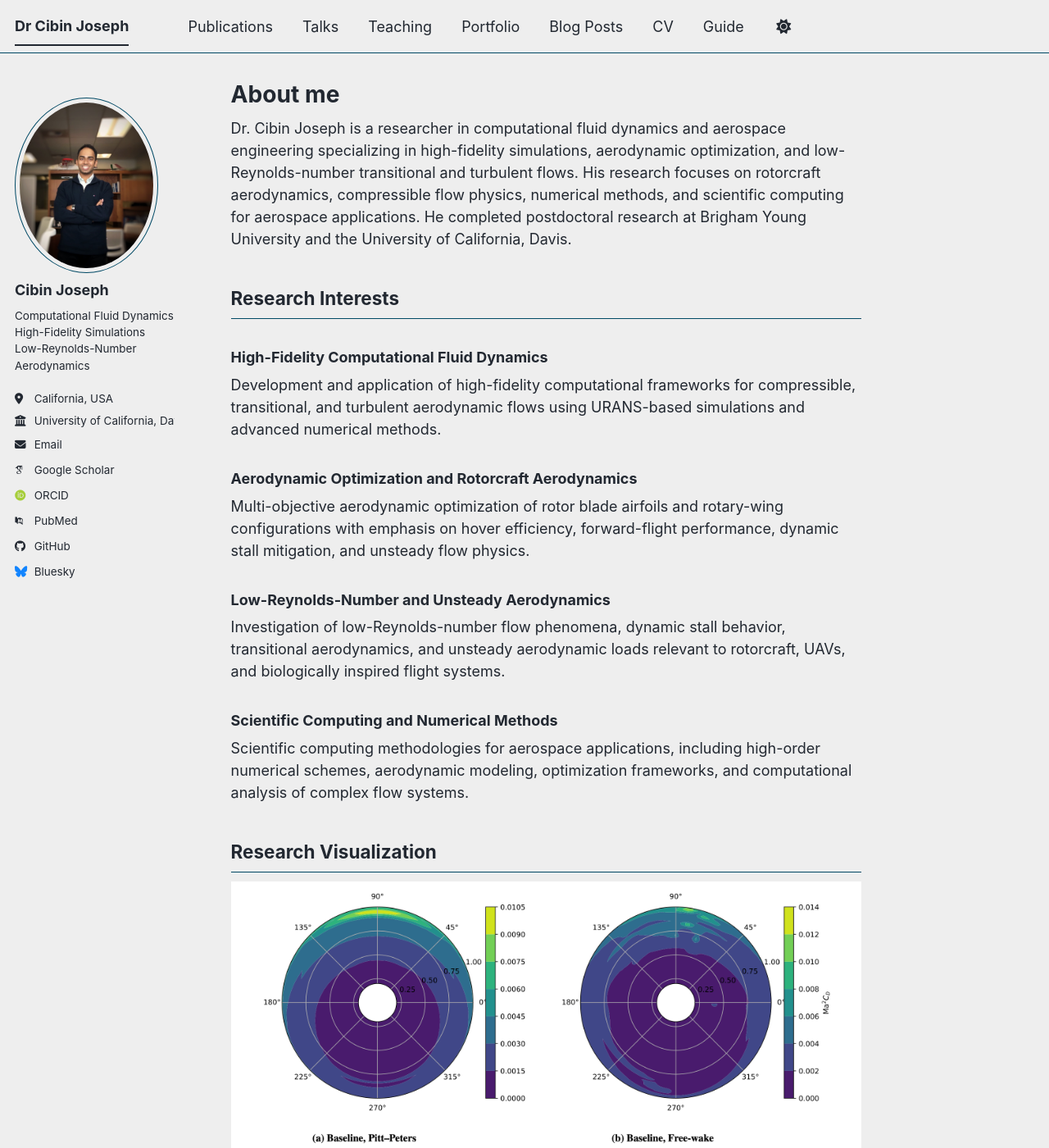
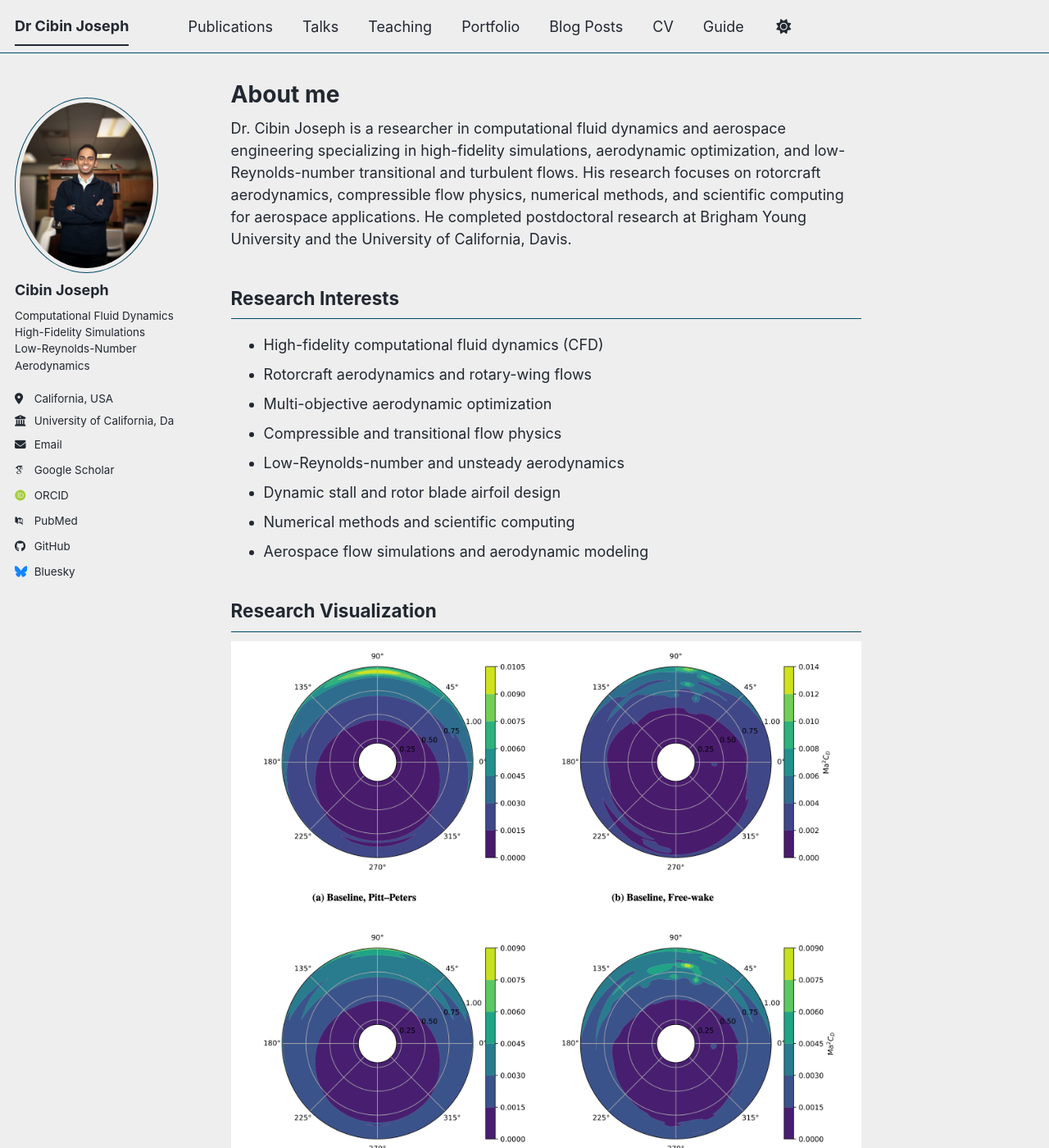
Before and after one commit to ddcruz13/faculty-website-demo, a Jekyll site: the page built from _pages/about.md, in a window 1280 px wide and 1400 px high. Shown: the whole window at 82% size. Built offline with Jekyll 4.4.1, drawn with Linux system fonts in a browser that asks for light colours; some web fonts are replaced; a script bundle is joined from its source files by our own code; library files that are not in the unit come from our copies.

Commit message:
Revise research interests in about.md
Updated research interests section to include specific topics in high-fidelity CFD, aerodynamic optimization, and scientific computing.

```diff
--- a/_pages/about.md
+++ b/_pages/about.md
@@ -11,17 +11,14 @@ Dr. Cibin Joseph is a researcher in computational fluid dynamics and aerospace e
 
 ## Research Interests
 
-### High-Fidelity Computational Fluid Dynamics
-Development and application of high-fidelity computational frameworks for compressible, transitional, and turbulent aerodynamic flows using URANS-based simulations and advanced numerical methods.
-
-### Aerodynamic Optimization and Rotorcraft Aerodynamics
-Multi-objective aerodynamic optimization of rotor blade airfoils and rotary-wing configurations with emphasis on hover efficiency, forward-flight performance, dynamic stall mitigation, and unsteady flow physics.
-
-### Low-Reynolds-Number and Unsteady Aerodynamics
-Investigation of low-Reynolds-number flow phenomena, dynamic stall behavior, transitional aerodynamics, and unsteady aerodynamic loads relevant to rotorcraft, UAVs, and biologically inspired flight systems.
-
-### Scientific Computing and Numerical Methods
-Scientific computing methodologies for aerospace applications, including high-order numerical schemes, aerodynamic modeling, optimization frameworks, and computational analysis of complex flow systems.
+- High-fidelity computational fluid dynamics (CFD)
+- Rotorcraft aerodynamics and rotary-wing flows
+- Multi-objective aerodynamic optimization
+- Compressible and transitional flow physics
+- Low-Reynolds-number and unsteady aerodynamics
+- Dynamic stall and rotor blade airfoil design
+- Numerical methods and scientific computing
+- Aerospace flow simulations and aerodynamic modeling
 
 ## Research Visualization
 
```
